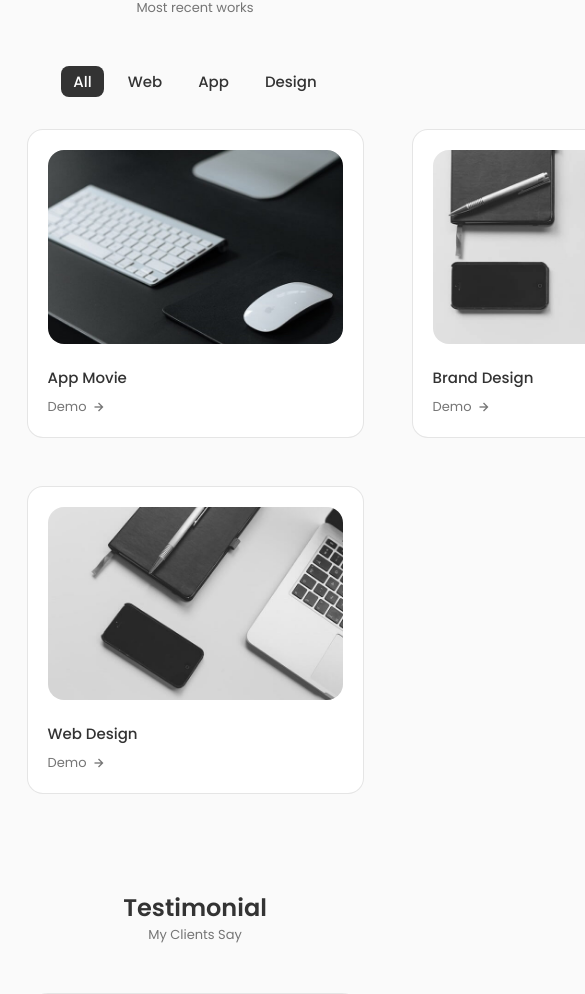
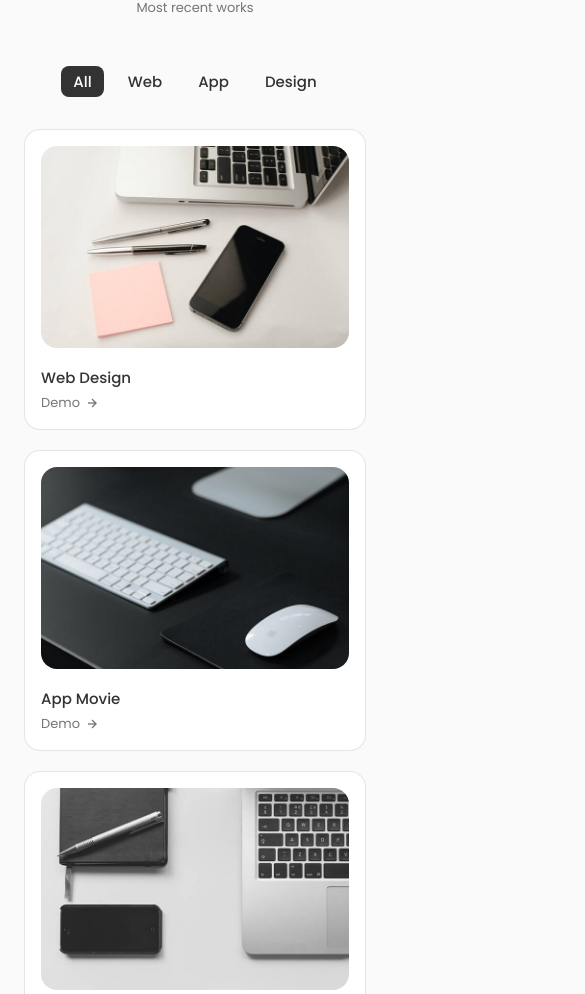
Before and after one commit to evanputra1/portfolio-V2, a React (Vite) app: page / in a window 390 px wide. Shown: the part 3376-4370 px from the top of the page, 585 px wide, since content can reach past the window. Built offline with nearby package versions, Linux system fonts and the light colour scheme.

Commit message:
selesai membuat menu portfolio

```diff
--- a/src/components/work/WorkItems.jsx
+++ b/src/components/work/WorkItems.jsx
@@ -1,3 +1,4 @@
+/* eslint-disable react/prop-types */
 const WorkItems = ({item}) => {
   return (
     <div className="work__card" key={item.id}>
--- a/src/components/work/Works.jsx
+++ b/src/components/work/Works.jsx
@@ -12,14 +12,14 @@ const Works = () => {
             setProjects(projectsData);
         } else {
             const newProjects = projectsData.filter((project) => {
-                return project.category === item.name;
+                return project.category.toLowerCase() === item.name;
             });
             setProjects(newProjects)
         }
     }, [item]);
 
     const handleClick = (e, index) => {
-        setItem({name: e.target.textContent});
+        setItem({name: e.target.textContent.toLowerCase()});
         setActive(index)
     };
 
--- a/src/components/work/work.css
+++ b/src/components/work/work.css
@@ -67,3 +67,55 @@
     background-color: var(--title-color);
     color: var(--container-color);
 }
+
+@media screen and (max-width: 1200px) {
+    .work__container {
+        gap: 1.25rem;
+        grid-template-columns: repeat(2, max-content);
+    }
+}
+
+@media screen and (max-width: 992px) {
+    .work__container {
+        gap: 1.25rem;
+        grid-template-columns: repeat(2, max-content);
+    }
+
+    .work__card {
+        padding: 1rem;
+    }
+
+    .work__img {
+        margin-bottom: 0.75rem;
+    }
+
+    .work__title {
+        margin-bottom: 0.25rem;
+    }
+}
+
+@media screen and (max-width: 768px) {
+    .work__container {
+        grid-template-columns: max-content;
+    }
+}
+
+@media screen and (max-width: 576px) {
+    .work__container {
+        grid-template-columns: 1fr;
+    }
+
+    .work__img {
+        width: 100%;
+    }
+}
+
+@media screen and (max-width: 350px) {
+    .work__item {
+        font-size: var(--small-font-size);
+    }
+
+    .work__filters {
+        column-gap: 0.25rem;
+    }
+}
```
